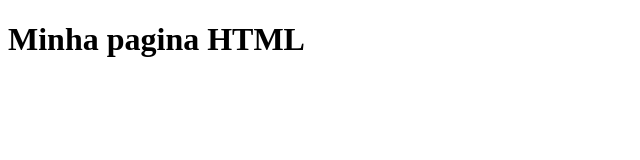
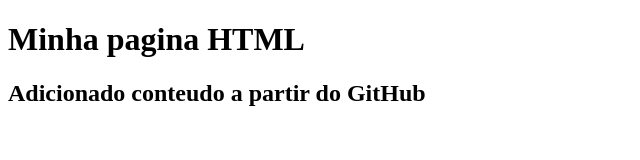
Before and after one commit to danipez2014/gamma-no-github, a plain HTML site: page index.html in a window 1280 px wide. Shown: the whole page, without its empty margins (0-640 px from the left). Drawn offline with Linux system fonts and the light colour scheme.

Commit message:
Adicionado conteúdo através do GitHub

```diff
--- a/index.html
+++ b/index.html
@@ -8,5 +8,6 @@
   </head>
   <body>
     <h1>Minha pagina HTML</h1>
+    <h2>Adicionado conteudo a partir do GitHub</h2>
   </body>
 </html>
```
